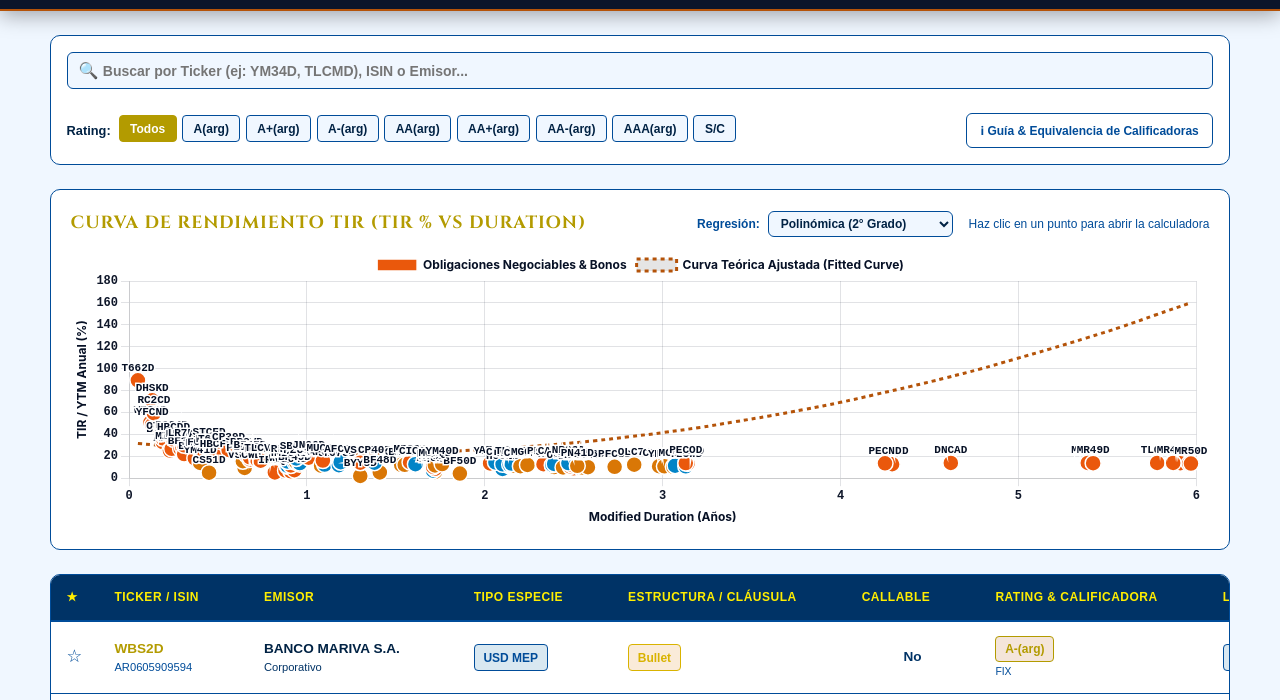
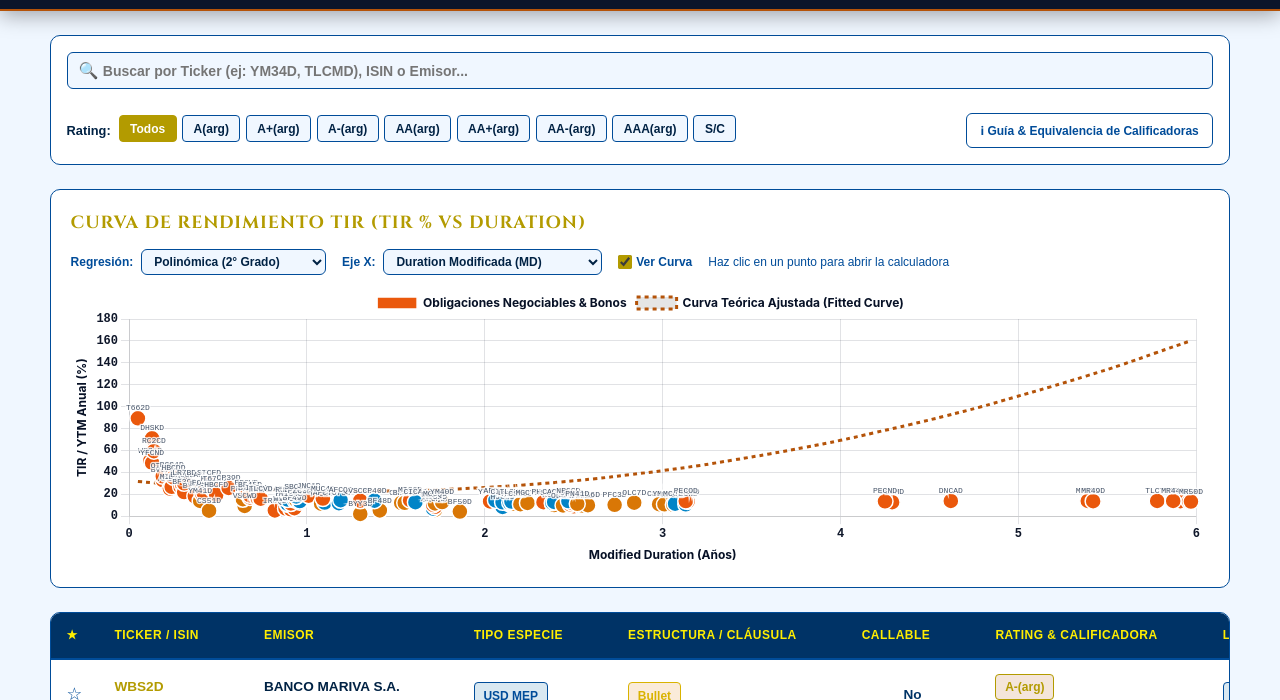
Before and after one commit to senorw3d/calculator, a plain HTML site: page argen_bonds_app/index.html in a window 1280 px wide. Shown: the part 100-800 px from the top of the page. Drawn offline with nearby package versions, Linux system fonts and the light colour scheme; some packages are replaced by stand-ins of ours; a script that the page names is missing.

Commit message:
Add files via upload

```diff
--- a/argen_bonds_app/index.html
+++ b/argen_bonds_app/index.html
@@ -10,6 +10,8 @@
   <link href="https://fonts.googleapis.com/css2?family=Cinzel:wght@600;700;800;900&display=swap" rel="stylesheet">
   <!-- Chart.js CDN -->
   <script src="https://cdn.jsdelivr.net/npm/chart.js"></script>
+  <script src="https://cdn.jsdelivr.net/npm/hammerjs@2.0.8"></script>
+  <script src="https://cdn.jsdelivr.net/npm/chartjs-plugin-zoom@2.0.1/dist/chartjs-plugin-zoom.min.js"></script>
   <!-- Stylesheet -->
   <link rel="stylesheet" href="css/styles.css">
 </head>
@@ -84,6 +86,17 @@
               <option value="logarithmic">Logarítmica</option>
               <option value="exponential">Exponencial</option>
             </select>
+
+            <label for="duration-metric-select" style="font-size: 0.75rem; color: var(--text-dim); font-weight: 600; margin-left: 0.5rem;">Eje X:</label>
+            <select id="duration-metric-select" class="select-control" style="padding: 0.25rem 1.8rem 0.25rem 0.5rem; font-size: 0.75rem; height: auto; background-position: right 0.5rem center;">
+              <option value="modified">Duration Modificada (MD)</option>
+              <option value="macaulay">Duration Común (Macaulay)</option>
+            </select>
+
+            <label style="font-size: 0.75rem; color: var(--text-dim); font-weight: 600; margin-left: 0.5rem; display: flex; align-items: center; gap: 0.25rem; cursor: pointer; user-select: none;">
+              <input type="checkbox" id="show-fitted-curve-chk" checked style="cursor: pointer; width: 14px; height: 14px; accent-color: var(--accent-lime); margin: 0;">
+              Ver Curva
+            </label>
             <span style="font-size: 0.75rem; color: var(--text-dim); margin-left: 0.5rem;">Haz clic en un punto para abrir la calculadora</span>
           </div>
         </div>
--- a/argen_bonds_app/js/app.js
+++ b/argen_bonds_app/js/app.js
@@ -62,6 +62,8 @@ class TradingDeskApp {
     this.selectedGroup = 'USD MEP';
     this.selectedRating = 'Todos';
     this.searchQuery = '';
+    this.selectedDurationMetric = localStorage.getItem('argen_bonds_duration_metric') || 'modified';
+    this.showFittedCurve = localStorage.getItem('argen_bonds_show_fitted_curve') !== 'false';
 
     this.favorites = this.loadFavorites();
     this.activeView = 'view-table';
@@ -371,6 +373,28 @@ class TradingDeskApp {
       regSelect.addEventListener('change', (e) => {
         this.selectedRegressionType = e.target.value;
         localStorage.setItem('argen_bonds_regression_type', this.selectedRegressionType);
+        this.requestDashboardUpdate();
+      });
+    }
+
+    // Duration Metric Selector
+    const durSelect = document.getElementById('duration-metric-select');
+    if (durSelect) {
+      durSelect.value = this.selectedDurationMetric;
+      durSelect.addEventListener('change', (e) => {
+        this.selectedDurationMetric = e.target.value;
+        localStorage.setItem('argen_bonds_duration_metric', this.selectedDurationMetric);
+        this.requestDashboardUpdate();
+      });
+    }
+
+    // Show Fitted Curve Checkbox
+    const curveChk = document.getElementById('show-fitted-curve-chk');
+    if (curveChk) {
+      curveChk.checked = this.showFittedCurve;
+      curveChk.addEventListener('change', (e) => {
+        this.showFittedCurve = e.target.checked;
+        localStorage.setItem('argen_bonds_show_fitted_curve', this.showFittedCurve);
         this.requestDashboardUpdate();
       });
     }
@@ -747,7 +771,7 @@ class TradingDeskApp {
     if (this.yieldCurve) {
       this.yieldCurve.render(filteredBonds, (bond) => {
         this.openModal(bond);
-      }, this.selectedRegressionType);
+      }, this.selectedRegressionType, this.selectedDurationMetric, this.showFittedCurve);
     }
   }
 
--- a/argen_bonds_app/js/curve-chart.js
+++ b/argen_bonds_app/js/curve-chart.js
@@ -125,7 +125,7 @@ export class YieldCurveChart {
     return (x) => a * Math.exp(b * x);
   }
 
-  render(bonds, onSelectBond, regressionType = 'quadratic') {
+  render(bonds, onSelectBond, regressionType = 'quadratic', durationMetric = 'modified', showFittedCurve = true) {
     const canvas = document.getElementById(this.canvasId);
     if (!canvas) return;
 
@@ -137,13 +137,19 @@ export class YieldCurveChart {
     const tickTextColor = isLight ? '#0f172a' : '#cbd5e1';
     const gridLineColor = isLight ? 'rgba(15, 23, 42, 0.12)' : 'rgba(255, 238, 0, 0.15)';
     const fittedLineColor = isLight ? '#b45309' : '#ffee00';
-    const pointLabelColor = isLight ? '#071126' : '#ffee00';
+    const pointLabelColor = isLight ? '#475569' : '#94a3b8';
     const pointOutlineColor = isLight ? '#ffffff' : '#071126';
 
+    const isMacaulay = durationMetric === 'macaulay';
+    const xLabel = isMacaulay ? 'Macaulay Duration (Años)' : 'Modified Duration (Años)';
+
     const points = bonds
-      .filter(b => b.duration > 0 && b.tir > 0 && b.tir < 100)
+      .filter(b => {
+        const d = isMacaulay ? b.macaulayDuration : b.duration;
+        return d > 0 && b.tir > 0 && b.tir < 100;
+      })
       .map(b => ({
-        x: b.duration,
+        x: isMacaulay ? b.macaulayDuration : b.duration,
         y: b.tir,
         ticker: b.ticker,
         issuer: b.shortIssuer,
@@ -189,13 +195,23 @@ export class YieldCurveChart {
       this.chart.destroy();
     }
 
+    // Double-click to reset zoom handler
+    if (!canvas.dataset.zoomHandlerAttached) {
+      canvas.addEventListener('dblclick', () => {
+        if (this.chart) {
+          this.chart.resetZoom();
+        }
+      });
+      canvas.dataset.zoomHandlerAttached = 'true';
+    }
+
     // High-Contrast Theme-Aware Canvas Plugin for Ticker Labels
     const pointLabelsPlugin = {
       id: 'pointLabelsPlugin',
       afterDatasetsDraw(chart) {
         const ctx = chart.ctx;
         ctx.save();
-        ctx.font = 'bold 11px "JetBrains Mono", monospace';
+        ctx.font = '8px "JetBrains Mono", monospace';
         ctx.fillStyle = pointLabelColor;
         ctx.textAlign = 'center';
         ctx.textBaseline = 'bottom';
@@ -205,10 +221,14 @@ export class YieldCurveChart {
           meta.data.forEach((element, index) => {
             const dataPoint = chart.data.datasets[0].data[index];
             if (dataPoint && dataPoint.ticker) {
-              ctx.strokeStyle = pointOutlineColor;
-              ctx.lineWidth = 3;
-              ctx.strokeText(dataPoint.ticker, element.x, element.y - 7);
-              ctx.fillText(dataPoint.ticker, element.x, element.y - 7);
+              // Render only if within the chart grid viewport boundaries (prevents overflow during zoom)
+              if (element.x >= chart.chartArea.left && element.x <= chart.chartArea.right &&
+                  element.y >= chart.chartArea.top && element.y <= chart.chartArea.bottom) {
+                ctx.strokeStyle = isLight ? 'rgba(255, 255, 255, 0.8)' : 'rgba(7, 17, 38, 0.8)';
+                ctx.lineWidth = 2.5;
+                ctx.strokeText(dataPoint.ticker, element.x, element.y - 6);
+                ctx.fillText(dataPoint.ticker, element.x, element.y - 6);
+              }
             }
           });
         }
@@ -216,11 +236,7 @@ export class YieldCurveChart {
       }
     };
 
-    const ctx = canvas.getContext('2d');
-    this.chart = new Chart(ctx, {
-      type: 'scatter',
-      data: {
-        datasets: [
+    const datasets = [
       {
         label: 'Obligaciones Negociables & Bonos',
         data: points,
@@ -235,8 +251,11 @@ export class YieldCurveChart {
         borderWidth: 1.5,
         pointRadius: 8,
         pointHoverRadius: 12
-          },
-          {
+      }
+    ];
+
+    if (showFittedCurve && fittedLinePoints.length > 0) {
+      datasets.push({
         label: 'Curva Teórica Ajustada (Fitted Curve)',
         data: fittedLinePoints,
         type: 'line',
@@ -246,8 +265,14 @@ export class YieldCurveChart {
         fill: false,
         pointRadius: 0,
         tension: 0.4
+      });
     }
-        ]
+
+    const ctx = canvas.getContext('2d');
+    this.chart = new Chart(ctx, {
+      type: 'scatter',
+      data: {
+        datasets: datasets
       },
       plugins: [pointLabelsPlugin],
       options: {
@@ -285,13 +310,31 @@ export class YieldCurveChart {
               label: (item) => {
                 const p = item.raw;
                 if (!p.ticker) return `TIR Estimada: ${p.y}%`;
+                const durName = isMacaulay ? 'Macaulay Duration' : 'Modified Duration';
                 return [
-                  `Duration Modificada: ${p.x} años`,
+                  `${durName}: ${p.x.toFixed(2)} años`,
                   `TIR (YTM): ${p.y.toFixed(2)}%`,
                   `Paridad: ${p.parity.toFixed(1)}%`,
                   `Rating: ${p.rating}`
                 ];
               }
+            }
+          },
+          zoom: {
+            pan: {
+              enabled: true,
+              mode: 'xy',
+              threshold: 5
+            },
+            zoom: {
+              wheel: {
+                enabled: true,
+                speed: 0.08
+              },
+              pinch: {
+                enabled: true
+              },
+              mode: 'xy'
             }
           }
         },
@@ -299,7 +342,7 @@ export class YieldCurveChart {
           x: {
             title: {
               display: true,
-              text: 'Modified Duration (Años)',
+              text: xLabel,
               color: axisTextColor,
               font: { family: 'Inter, sans-serif', weight: 'bold' }
             },
```
Lines whose indentation alone changed are shown as unchanged.
